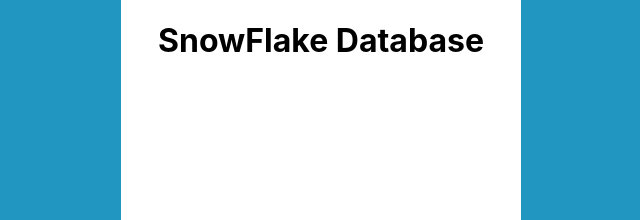
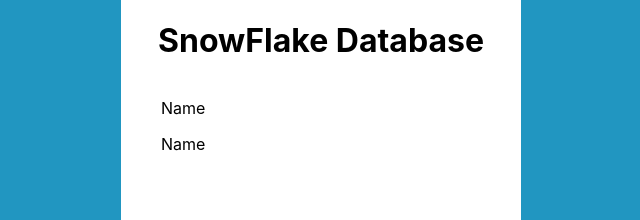
Before and after one commit to anusontarangkul/snowflake-db, a React (Create React App) app: page / in a window 1280 px wide. Shown: the top 220 px of the page, without its empty margins (319-959 px from the left). Built offline with nearby package versions, Linux system fonts and the light colour scheme.

Commit message:
add style for name and namecontainer

```diff
--- a/src/components/Container/Container.jsx
+++ b/src/components/Container/Container.jsx
@@ -1,10 +1,12 @@
 import React from 'react';
 import styles from './Container.module.css';
+import NameContainer from '../NameContainer/NameContainer.jsx';
 
 const Container = () => {
   return (
     <div className={styles.container}>
       <h1 className={styles.title}>SnowFlake Database</h1>
+      <NameContainer />
     </div>
   );
 };
--- a/src/components/Container/Container.module.css
+++ b/src/components/Container/Container.module.css
@@ -3,5 +3,12 @@
   background-color: white;
   display: flex;
 
-  justify-content: center;
+  /* justify-content: center; */
+  flex-direction: column;
+  align-items: center;
 }
+
+/* .title {
+  margin-left: auto;
+  margin-right: auto;
+} */
--- a/src/components/Name/Name.jsx
+++ b/src/components/Name/Name.jsx
@@ -0,0 +1,12 @@
+import React from 'react';
+import styles from './Name.module.css';
+
+const Name = () => {
+  return (
+    <div>
+      <p>Name</p>
+    </div>
+  );
+};
+
+export default Name;
--- a/src/components/NameContainer/NameContainer.jsx
+++ b/src/components/NameContainer/NameContainer.jsx
@@ -0,0 +1,14 @@
+import React from 'react';
+import styles from './NameContainer.module.css';
+import Name from '../Name/Name';
+
+const NameContainer = () => {
+  return (
+    <div className={styles.nameContainer}>
+      <Name />
+      <Name />
+    </div>
+  );
+};
+
+export default NameContainer;
--- /dev/null
+++ b/src/components/NameContainer/NameContainer.module.css
@@ -0,0 +1,3 @@
+.nameContainer {
+  width: 80%;
+}
```
Also changed, not shown: src/components/Name/Name.css (deleted), src/components/Name/Name.module.css (added), src/components/NameContainer/NameContainer.css (deleted).
